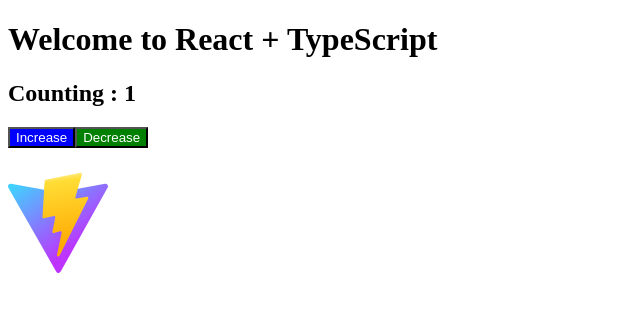
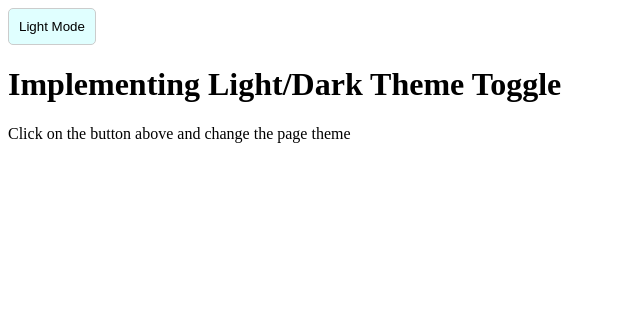
Before and after one commit to Ruqayah1204/react-with-typescript, a React (Vite) app: page / in a window 1280 px wide. Shown: the top 312 px of the page, without its empty margins (0-640 px from the left). Built offline with nearby package versions, Linux system fonts and the light colour scheme.

Commit message:
toggle-theme task commit

```diff
--- a/src/App.tsx
+++ b/src/App.tsx
@@ -1,49 +1,12 @@
-import { useState } from "react";
-import Button from "./Button";
-import Image from "./Image";
-import viteLogo from "/vite.svg";
+import ThemeToggle from "./Toggle";
 
 function App() {
-  const [num, setNum] = useState<number>(1);
-
-  //A function for increasing the number
-  const increaseNum = () => {
-    setNum(num + 1);
-    console.log("Add button clicked");
-  };
-
-  console.log(num);
-
-  //function for decreasing the number
-  const decreaseNum = () => {
-    setNum(num - 1);
-    console.log("Decrease by one");
-  };
-
   return (
     <>
-      <h1> Welcome to React + TypeScript</h1>
-      <h2>Counting : {num}</h2>
-      <Button
-        btnText="Increase"
-        color="white"
-        bg="blue"
-        onClick={increaseNum}
-      />
-      <Button
-        btnText="Decrease"
-        color="white"
-        bg="green"
-        onClick={decreaseNum}
-      />
-
+      <ThemeToggle />
       <div>
-        <Image
-          src={viteLogo}
-          alt="This is a site logo"
-          width="100px"
-          height="150px"
-        />
+        <h1>Implementing Light/Dark Theme Toggle</h1>
+        <p>Click on the button above and change the page theme</p>
       </div>
     </> // <-- React Fragment
   );
--- /dev/null
+++ b/src/Toggle.tsx
@@ -0,0 +1,19 @@
+import { useState } from "react";
+
+function ThemeToggle() {
+  const [theme, setTheme] = useState("light");
+
+  const handleThemeToggler = () => {
+    const newTheme = theme === "light" ? "dark" : "light";
+    setTheme(newTheme);
+    document.body.classList.toggle("dark", newTheme === "dark");
+  };
+
+  return (
+    <button className="theme-toggle-btn" onClick={handleThemeToggler}>
+      {theme === "light" ? "Light Mode" : "Dark Mode"}
+    </button>
+  );
+}
+
+export default ThemeToggle;
--- a/src/index.css
+++ b/src/index.css
@@ -0,0 +1,25 @@
+/* Light mode */
+body {
+  background-color: white;
+  color: black;
+  transition: 0.3s;
+}
+
+/* Dark mode */
+body.dark {
+  background-color: #090224;
+  color: white;
+}
+
+.theme-toggle-btn {
+  padding: 10px;
+  border: 1px solid #ccc;
+  border-radius: 5px;
+  background-color: lightcyan;
+  cursor: pointer;
+}
+
+body.dark .theme-toggle-btn {
+  background-color: darkgray;
+  color: white;
+}
```
